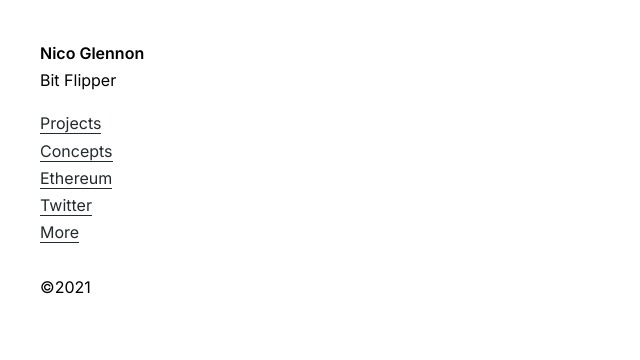
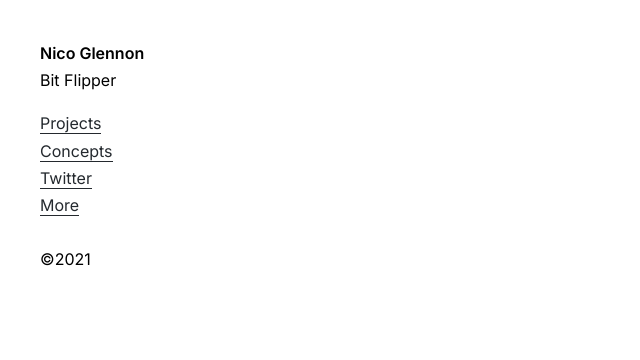
Before and after one commit to nicoglennon/nico-gl, a Gatsby site: page / in a window 1280 px wide. Shown: the whole page, without its empty margins (0-640 px from the left). Built offline with nearby package versions, Linux system fonts and the light colour scheme; Gatsby itself is replaced by a stand-in of ours.

Commit message:
Rem wall

```diff
--- a/src/components/sidebar.js
+++ b/src/components/sidebar.js
@@ -31,15 +31,6 @@ const Sidebar = ({ siteTitle, page }) => (
       </LinkWrapper>
       <LinkWrapper>
         <a
-          href="https://etherscan.io/address/0xc986ca9476edc3c021c04e3306f9e37eed9071ab"
-          target="_blank"
-          rel="noreferrer"
-        >
-          Ethereum
-        </a>
-      </LinkWrapper>
-      <LinkWrapper>
-        <a
           href="https://twitter.com/nicoglennon"
           target="_blank"
           rel="noreferrer"
```
